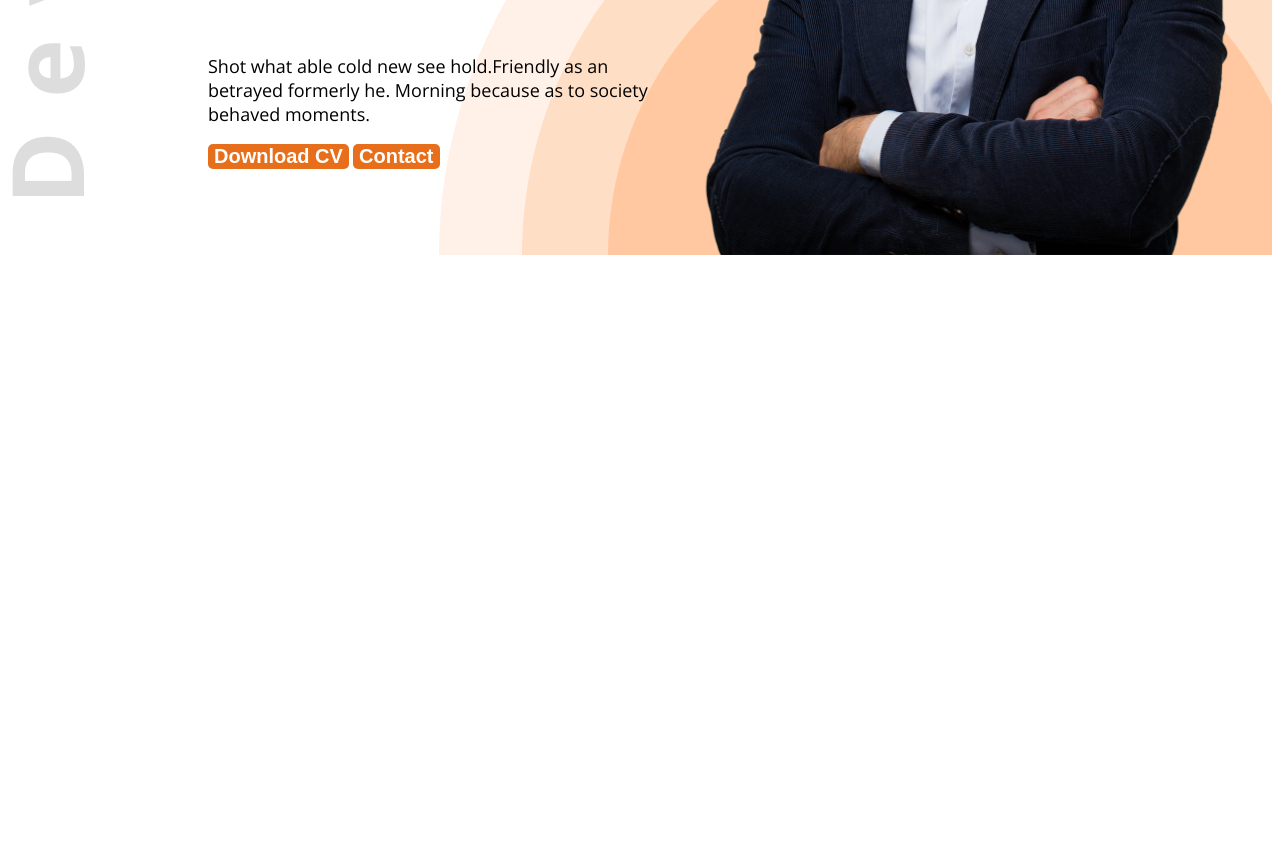
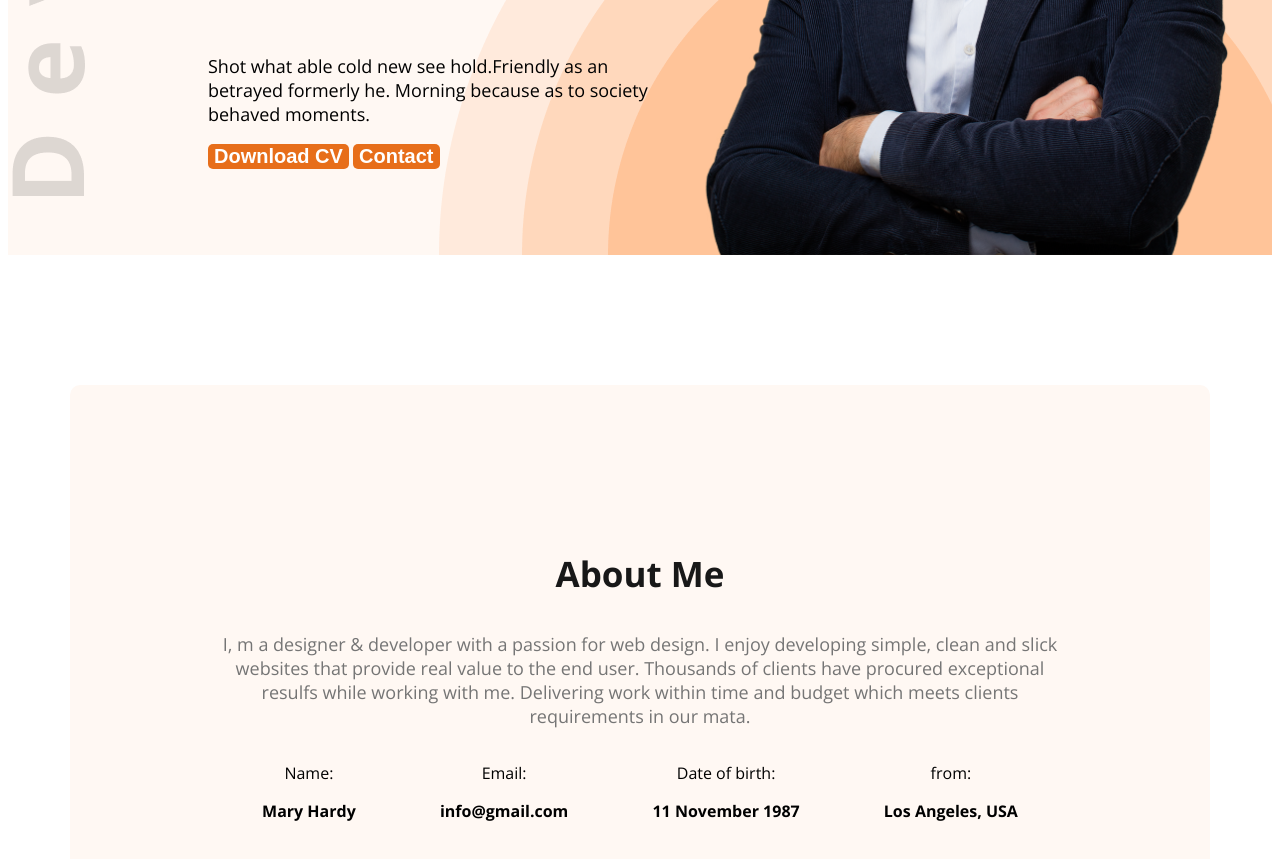
Before and after one commit to raihanatoz21/web-dev-portfolio, a plain HTML site: page index.html in a window 1280 px wide. Shown: the part 575-1434 px from the top of the page. Before the commit the page ends 838 px from the top, so only its background shows below. Drawn offline with nearby package versions, Linux system fonts and the light colour scheme.

Commit message:
added code

```diff
--- a/index.html
+++ b/index.html
@@ -11,7 +11,7 @@
 </head>
 <body class="open-sans-normal">
 
-    <header class="header">
+    <header class="header secondary-bg">
         <nav>
             <h3 class="nav-title">Ma<span class="text-primary">r</span>y</h3>
             <ul>
@@ -31,8 +31,8 @@
                 Shot what able cold new see hold.Friendly as an betrayed formerly he. Morning because as to society behaved moments.
             </p>
 
-            <button class="btn-primary">Download CV</button>
-            <button class="btn-primary">Contact</button>
+            <a class="dark-2" href=""><button class="btn-primary">Download CV</button></a>
+            <a class="dark-2" href=""><button class="btn-primary">Contact</button></a>
 
 
         </div>
@@ -45,7 +45,34 @@
     </header>
 
     <main>
+        <section class="about secondary-bg">
 
+            <h3 class="section-title">About Me</h3>
+            <p class="section-description">I, m a designer & developer with a passion for web design. I enjoy developing simple, clean and slick websites that provide real value to the end user. Thousands of clients have procured exceptional resulfs while working with me. Delivering work within time and budget which meets clients requirements in our mata.</p>
+
+            <div class="about-items">
+                <div class="about-item">
+                    <p class="item-title">Name:</p>
+                    <p class="item-description">Mary Hardy</p>
+                </div>
+                <div class="about-item">
+                    <p class="item-title">Email:</p>
+                    <p class="item-description">info@gmail.com</p>
+                </div>
+                <div class="about-item">
+                    <p class="item-title">Date of birth:</p>
+                    <p class="item-description">11 November 1987</p>
+                </div>
+                <div class="about-item">
+                    <p class="item-title">from:</p>
+                    <p class="item-description">Los Angeles, USA</p>
+                </div>
+
+            </div>
+
+
+
+        </section>
 
     </main>
 
--- a/styles/portfolio.css
+++ b/styles/portfolio.css
@@ -10,6 +10,18 @@
 }
 
 /* sahred styles */
+
+.secondary-bg{
+    background-color: #FFF8F3;
+
+}
+
+.section-title{
+    font-size: 35px;
+    font-weight: bold;
+    color: #181818;
+
+}
 
 .text-primary{
     color: #FD6E0A;
@@ -106,3 +118,37 @@ nav li a{
     justify-content: space-between;
     margin: 0 35px 0 200px;
 }
+
+.section-description{
+    font-size: 18px;
+    color:#757575;
+    }
+
+/* main styles */
+
+main{
+    max-width: 1140px;
+    margin: 0 auto;
+
+}
+
+    .about{
+        border-radius: 10px;
+        padding: 130px 150px;
+        text-align: center;
+        margin-top: 130px;
+
+    }
+
+    .about-items{
+        display: flex;
+       justify-content: space-around;
+
+    }
+
+
+
+    .item-description{
+        font-weight: bold;
+
+    }
```
